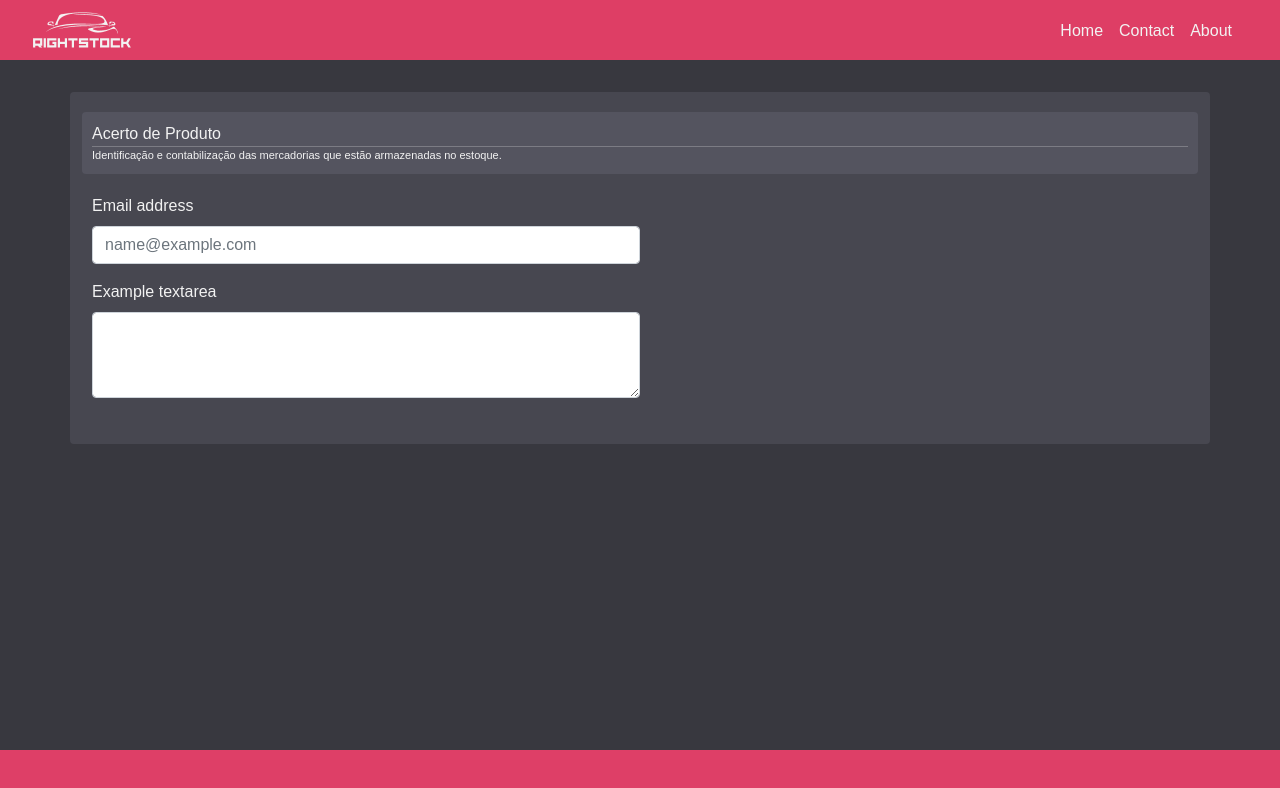
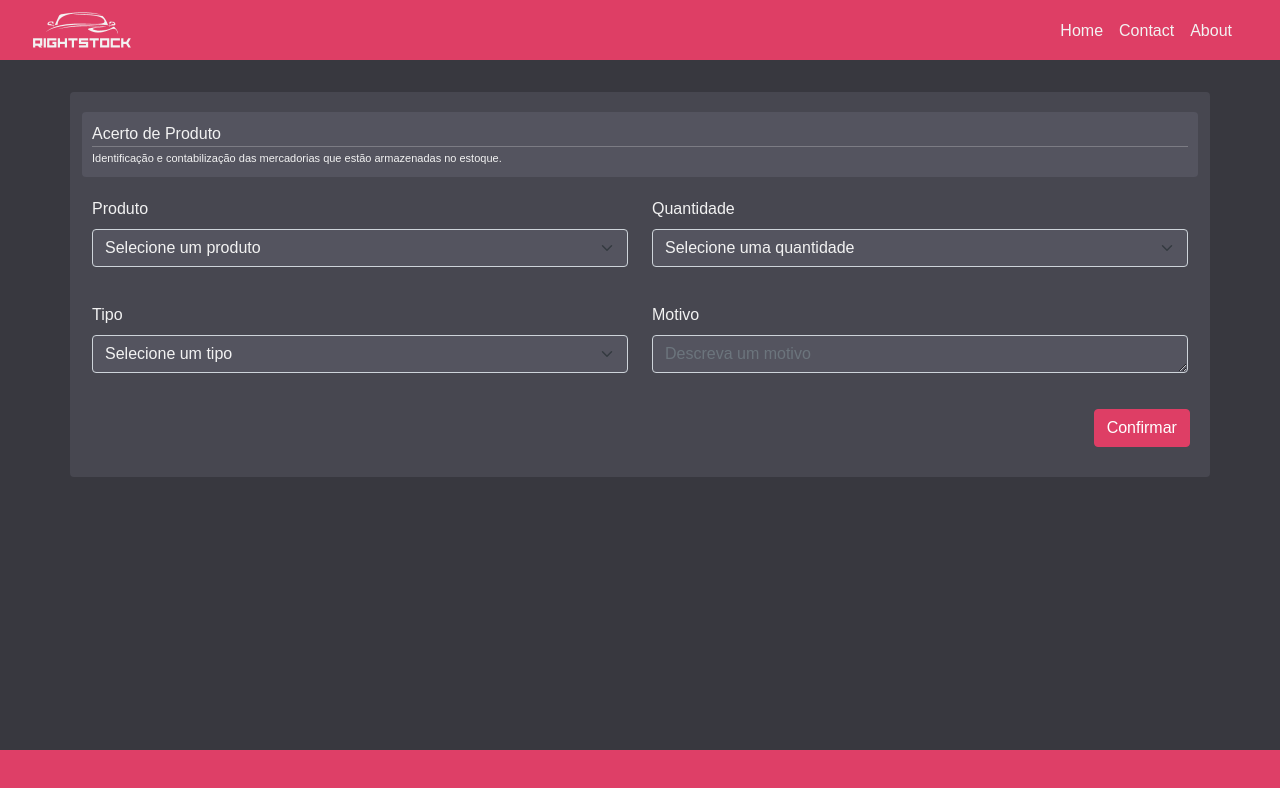
Before and after one commit to luaselles/SyRightStock, a React (Create React App) app: page / in a window 1280 px wide. Shown: the top 788 px of the page. Built offline with nearby package versions, Linux system fonts and the light colour scheme.

Commit message:
ajuste view finalizada

```diff
--- a/src/estilos/initialpage.css
+++ b/src/estilos/initialpage.css
@@ -16,10 +16,34 @@
 }
 
 .header_descricao {
-    margin-top: 4px;
+    margin-top: 3px;
     font-size: 11px;
 }
 
 .form_edit {
     padding: 10px;
 }
+
+.form-select {
+    color: #F2F2F2 !important;
+    background-color: #54545f !important;
+}
+
+.form-control {
+    color: #F2F2F2 !important;
+    background-color: #54545f !important;
+}
+
+.btn-primary {
+    background-color: #DE3E65 !important;
+    border-color: #DE3E65 !important;
+}
+
+.btn-check:focus+.btn-primary,
+.btn-primary:focus {
+    box-shadow: 0 0 0 0 !important;
+}
+
+.button_submit {
+    margin-left: -25px;
+}
--- a/src/view/InitialPageView.jsx
+++ b/src/view/InitialPageView.jsx
@@ -1,5 +1,6 @@
 import Form from 'react-bootstrap/Form';
-import '../estilos/initialpage.css'
+import '../estilos/initialpage.css';
+import Button from 'react-bootstrap/Button';
 
 export default function InitialPageView() {
 
@@ -8,24 +9,61 @@ export default function InitialPageView() {
             <div className="header">
                 <p className="m-0">Acerto de Produto</p>
                 <hr className="m-0" />
-                <p className="m-0 header_descricao">Identificação e contabilização das mercadorias que estão armazenadas no estoque.</p>
+                <p className="mb-0 header_descricao">Identificação e contabilização das mercadorias que estão armazenadas no estoque.</p>
             </div>
-            <div className="row form_edit">
-                <Form>
+            <Form>
+                <div className="row form_edit ">
                     <div className="col-6">
                         <Form.Group className="mb-3" controlId="exampleForm.ControlInput1">
-                            <Form.Label>Email address</Form.Label>
-                            <Form.Control type="email" placeholder="name@example.com" />
+                            <Form.Label>Produto</Form.Label>
+                            <Form.Select aria-label="Default select example">
+                                <option>Selecione um produto</option>
+                                <option value="1">Creatina</option>
+                                <option value="2">Whey Protein</option>
+                                <option value="3">Vitamina B3</option>
+                            </Form.Select>
                         </Form.Group>
                     </div>
                     <div className="col-6">
                         <Form.Group className="mb-3" controlId="exampleForm.ControlTextarea1">
-                            <Form.Label>Example textarea</Form.Label>
-                            <Form.Control as="textarea" rows={3} />
+                            <Form.Label>Quantidade</Form.Label>
+                            <Form.Select aria-label="Default select example">
+                                <option>Selecione uma quantidade</option>
+                                <option value="1">1</option>
+                                <option value="2">2</option>
+                                <option value="3">3</option>
+                            </Form.Select>
                         </Form.Group>
                     </div>
-                </Form>
-            </div>
+                </div>
+                <div className="row form_edit">
+                    <div className="col-6">
+                        <Form.Group className="mb-3" controlId="exampleForm.ControlTextarea1">
+                            <Form.Label>Tipo</Form.Label>
+                            <Form.Select aria-label="Default select example">
+                                <option>Selecione um tipo</option>
+                                <option value="1">Sólido</option>
+                                <option value="2">Gás</option>
+                                <option value="3">Líquido</option>
+                            </Form.Select>
+                        </Form.Group>
+                    </div>
+                    <div className="col-6">
+                        <Form.Group className="mb-3" controlId="exampleForm.ControlTextarea1">
+                            <Form.Label>Motivo</Form.Label>
+                            <Form.Control as="textarea" rows={1} placeholder='Descreva um motivo' />
+                        </Form.Group>
+                    </div>
+                </div>
+                <div className="row form_edit">
+                    <div className="col-11">
+                    </div>
+                    <div className="col-1 button_submit">
+                        <Button variant="primary">Confirmar</Button>{' '}
+                    </div>
+                </div>
+            </Form>
+
         </div>
     );
 }
```
